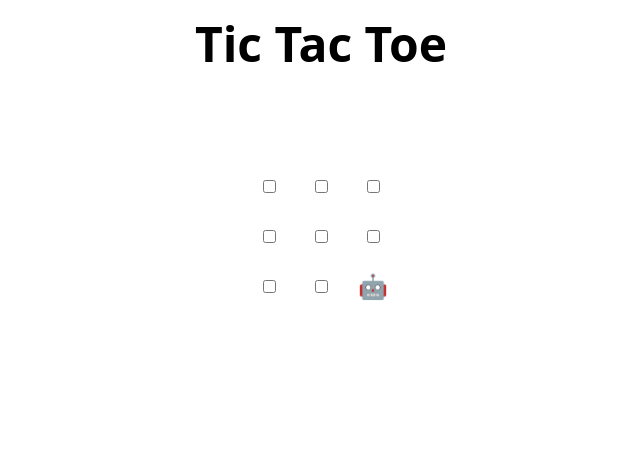
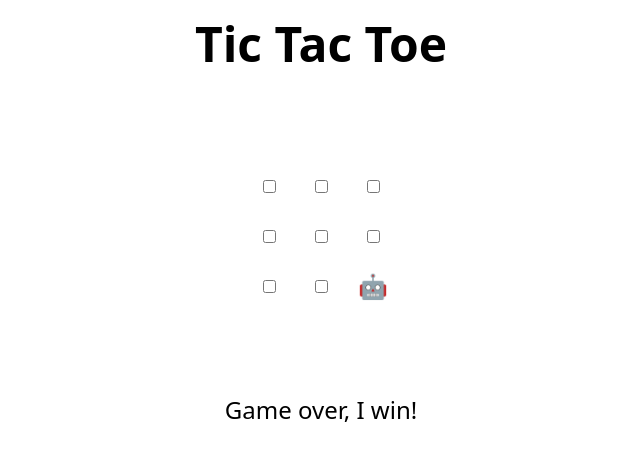
Before and after one commit to DOH-DLH0303/skills-review-pull-requests, a plain HTML site: page index.html in a window 1280 px wide. Shown: the whole page, without its empty margins (319-959 px from the left). Drawn offline with Linux system fonts and the light colour scheme.

Commit message:
Update index.html

```diff
--- a/index.html
+++ b/index.html
@@ -48,6 +48,7 @@
 </table>
 
 <h2 hidden>Game over, refresh to play again 🧑‍💻 🤖!</h2>
+Game over, I win!
 
 <script>
   // Initialization
```
